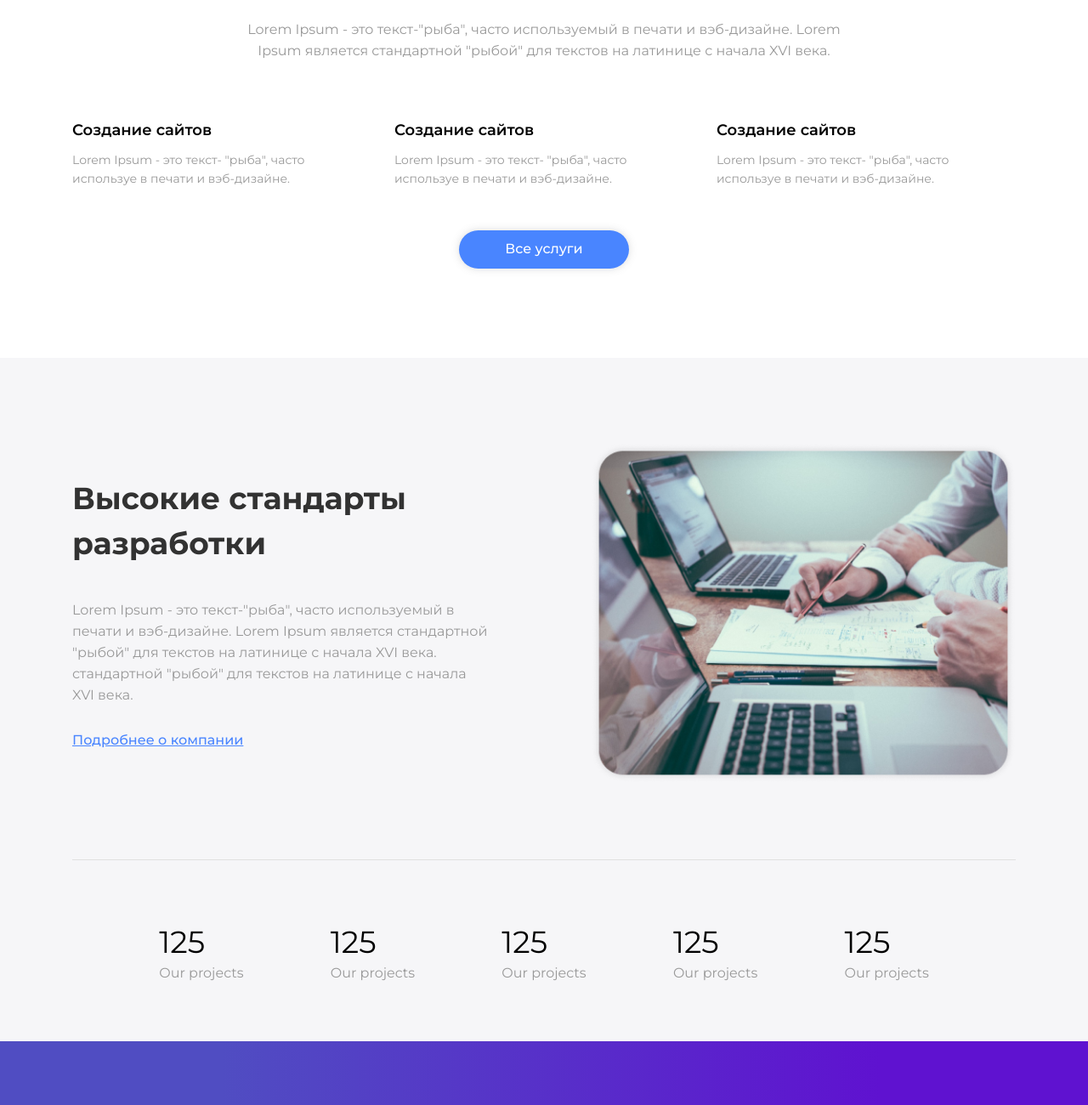
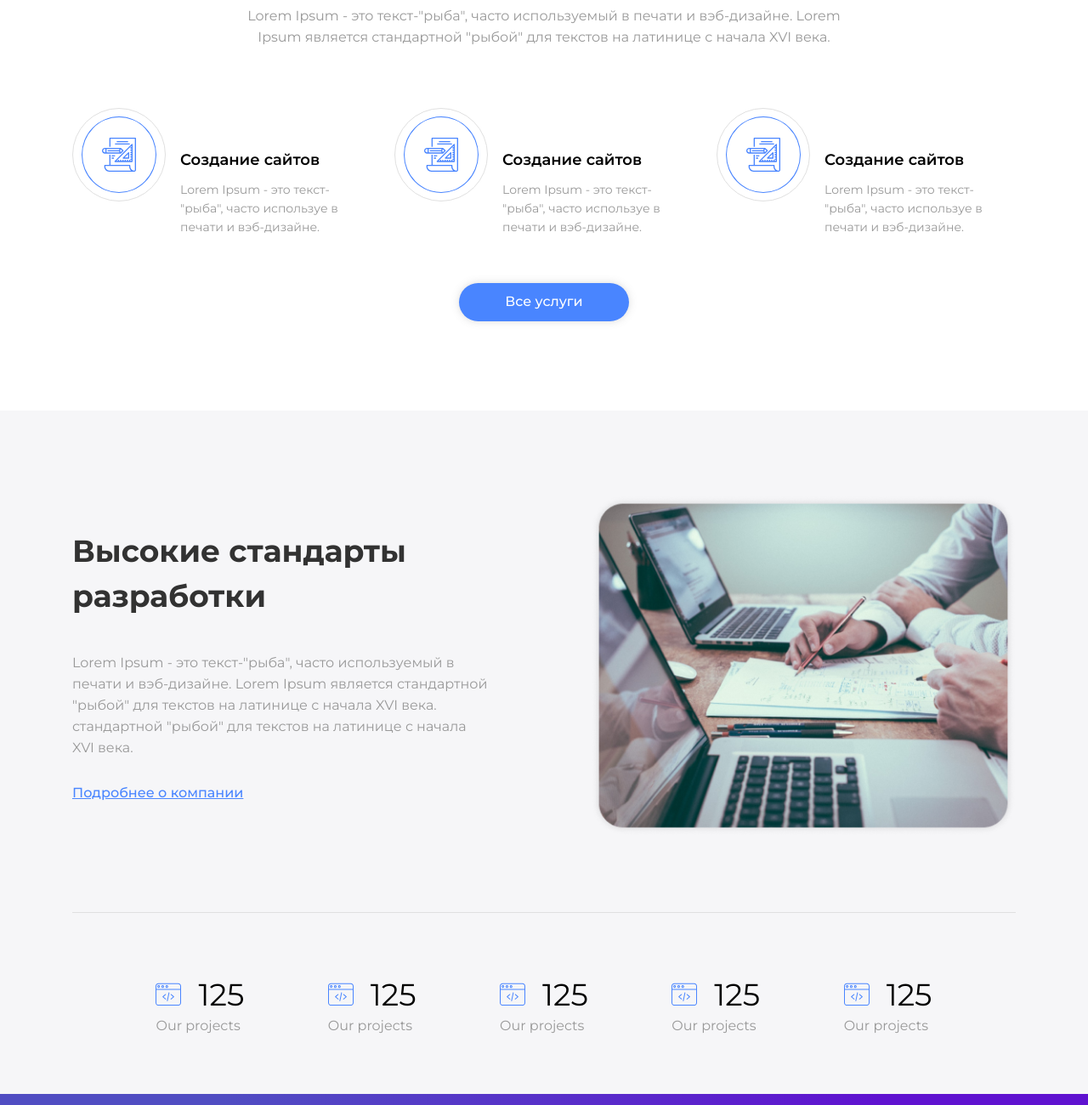
Before and after one commit to 11Vladislav/IT-Studio, a plain HTML site: page index.html in a window 1280 px wide. Shown: the part 1160-2460 px from the top of the page at 85% size. Drawn offline with nearby package versions, Linux system fonts and the light colour scheme.

Commit message:
icons add

```diff
--- a/css/styles.css
+++ b/css/styles.css
@@ -65,7 +65,7 @@ address {
   content: "";
   display: block;
   position: absolute;
-  bottom: 0;
+  bottom: -1px;
   left: 0;
   height: 2px;
   width: 100%;
@@ -87,8 +87,8 @@ address {
     ),
     url(../images/main-background.jpg);
   padding-top: 319px;
-
-  padding-bottom: 335px;
+  background-repeat: no-repeat;
+  padding-bottom: 319px;
 }
 .hero-text {
   font-weight: 500;
@@ -154,14 +154,44 @@ address {
 .ourwork-list {
   display: flex;
   margin-right: -27px;
-  margin-bottom: 50px;
+  margin-bottom: 55px;
 }
 
 .ourwork-item {
+  padding-top: 51px;
   flex-basis: calc(100% / 3 - 27px);
   margin-right: 27px;
 }
+
+.working-icons-container {
+  display: flex;
+  align-items: center;
+  justify-content: center;
+  margin-right: 17px;
+  padding: 10px;
+  width: 110px;
+  height: 110px;
+  border: 1px solid #e0e0e0;
+  border-radius: 50%;
+}
+
+.working-icons {
+  width: 90px;
+  height: 90px;
+  display: flex;
+  align-items: center;
+  justify-content: center;
+  border: 1px solid #4985ff;
+  border-radius: 50%;
+}
+
+.making {
+  width: 40px;
+  height: 40px;
+}
+
 .ourwork-list-title {
+  max-width: 226px;
   font-weight: 600;
   font-size: 18px;
   line-height: 1.22;
@@ -170,6 +200,7 @@ address {
 }
 
 .ourwork-list-text {
+  max-width: 226px;
   font-size: 14px;
   line-height: 22px;
   color: #999999;
@@ -223,6 +254,8 @@ address {
 }
 
 .standart-item span {
+  display: flex;
+  align-items: baseline;
   font-size: 36px;
   line-height: 1.47;
   color: #000000;
@@ -232,6 +265,16 @@ address {
   font-size: 16px;
   line-height: 1.25;
   color: #999999;
+}
+
+.web-icons {
+  display: flex;
+  margin-right: 20px;
+}
+
+.web-programming-icon {
+  width: 30px;
+  height: 30px;
 }
 
 .works {
@@ -413,13 +456,13 @@ address {
 
 .email-input {
   min-width: 299px;
+  padding: 15px 33px;
   border: 1px solid #f2f2f2;
   box-shadow: 0px 0px 10px rgba(111, 111, 111, 0.25);
   border-radius: 30px 0px 0px 30px;
 }
 
 .email-input::placeholder {
-  padding-left: 33px;
   font-size: 13px;
   line-height: 1.61;
   color: #999999;
@@ -443,6 +486,7 @@ address {
   font-size: 16px;
   line-height: 1, 25;
   text-align: center;
+  cursor: pointer;
   color: #ffffff;
   background: #4985ff;
   box-shadow: 0px 0px 10px rgba(111, 111, 111, 0.25);
@@ -470,6 +514,12 @@ address {
   line-height: 1.22;
 }
 
+.footer-icon {
+  margin-right: 15px;
+  height: 15px;
+  width: 15px;
+}
+
 .sub-list {
   margin-top: 35px;
 }
--- a/index.html
+++ b/index.html
@@ -64,21 +64,45 @@
                         "рыбой" для текстов на латинице с начала XVI века.
                     </p>
                     <ul class="ourwork-list list">
+                        <div class="working-icons-container">
+                            <div class="working-icons">
+                                <svg class="making">
+                                    <use href="./images/icons.svg#icon-making" width="40" height="40"></use>
+                                </svg>
+                            </div>
+                        </div>
                         <li class="ourwork-item">
+
                             <h3 class="ourwork-list-title">Создание сайтов</h3>
                             <p class="ourwork-list-text">
                                 Lorem Ipsum - это текст- "рыба", часто используе
                                 в печати и вэб-дизайне.
                             </p>
                         </li>
+                        <div class="working-icons-container">
+                            <div class="working-icons">
+                                <svg class="making">
+                                    <use href="./images/icons.svg#icon-making" width="40" height="40"></use>
+                                </svg>
+                            </div>
+                        </div>
                         <li class="ourwork-item">
+
                             <h3 class="ourwork-list-title">Создание сайтов</h3>
                             <p class="ourwork-list-text">
                                 Lorem Ipsum - это текст- "рыба", часто используе
                                 в печати и вэб-дизайне.
                             </p>
                         </li>
+                        <div class="working-icons-container">
+                            <div class="working-icons">
+                                <svg class="making">
+                                    <use href="./images/icons.svg#icon-making" width="40" height="40"></use>
+                                </svg>
+                            </div>
+                        </div>
                         <li class="ourwork-item">
+
                             <h3 class="ourwork-list-title">Создание сайтов</h3>
                             <p class="ourwork-list-text">
                                 Lorem Ipsum - это текст- "рыба", часто используе
@@ -116,31 +140,65 @@
                     </div>
                     <ul class="standarts-list list">
                         <li class="standart-item">
-                            <span>125</span>
+                            <span>
+                                <div class="web-icons">
+                                <svg class="web-programming-icon">
+                                    <use href="./images/icons.svg#icon-web-programming" width="30" height="30">
+                                </svg>
+                            </div>
+                            125</span>
                             <p lang="en" class="standart-item-text">
                                 Our projects
                             </p>
                         </li>
                         <li class="standart-item">
-                            <span>125</span>
+                            <span>
+                                <div class="web-icons">
+                                    <svg class="web-programming-icon">
+                                        <use href="./images/icons.svg#icon-web-programming" width="30" height="30">
+                                    </svg>
+                                </div>
+                                125
+                            </span>
                             <p lang="en" class="standart-item-text">
                                 Our projects
                             </p>
                         </li>
                         <li class="standart-item">
-                            <span>125</span>
+                            <span>
+                                <div class="web-icons">
+                                    <svg class="web-programming-icon">
+                                        <use href="./images/icons.svg#icon-web-programming" width="30" height="30">
+                                    </svg>
+                                </div>
+                                125
+                            </span>
                             <p lang="en" class="standart-item-text">
                                 Our projects
                             </p>
                         </li>
                         <li class="standart-item">
-                            <span>125</span>
+                            <span>
+                                <div class="web-icons">
+                                    <svg class="web-programming-icon">
+                                        <use href="./images/icons.svg#icon-web-programming" width="30" height="30">
+                                    </svg>
+                                </div>
+                                125
+                            </span>
                             <p lang="en" class="standart-item-text">
                                 Our projects
                             </p>
                         </li>
                         <li class="standart-item">
-                            <span>125</span>
+                            <span>
+                                <div class="web-icons">
+                                    <svg class="web-programming-icon">
+                                        <use href="./images/icons.svg#icon-web-programming" width="30" height="30">
+                                    </svg>
+                                </div>
+                                125
+                            </span>
                             <p lang="en" class="standart-item-text">
                                 Our projects
                             </p>
@@ -296,13 +354,21 @@
                     <address>
                         <ul class="footer-sub-list list">
                             <li class="sub-item">
-                                <a href="mailto:test@test.ru" class="footer-element link">test@test.ru</a>
+                                <a href="mailto:test@test.ru" class="footer-element link">
+                                    <svg class="footer-icon">
+                                        <use href = "./images/icons.svg#icon-mail" height = "15" width = "15"></use></svg>test@test.ru</a>
                             </li>
                             <li class="sub-item">
-                                <a href="tel:+87775556699" class="footer-element link">+8 777 555 66 99</a>
+                                <a href="tel:+87775556699" class="footer-element link">
+                                    <svg class="footer-icon">
+                                    <use href="./images/icons.svg#icon-phone" height="15" width="15"></use></svg>+8 777 555 66 99
+                            </a>
                             </li>
                             <li class="sub-item">
-                                <a href="" class="footer-element link">Москва, Бульвар Ленина 33</a>
+                                <a href="" class="footer-element link">
+                                    <svg class="footer-icon">
+                                    <use href="./images/icons.svg#icon-placeholder" height="15" width="15"></use></svg>Москва, Бульвар Ленина 33
+                            </a>
                             </li>
                         </ul>
                     </address>
```
Also changed, not shown: images/icons.svg (added), images/mail-icon.svg (deleted), images/making-icon.svg (deleted), images/phone-icon.svg (deleted), images/placeholder-icon.svg (deleted), images/web-programming-icon.svg (deleted).
